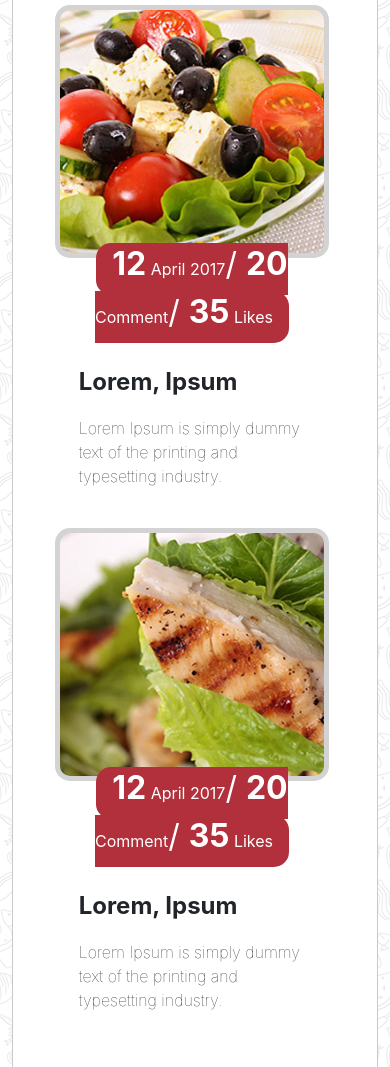
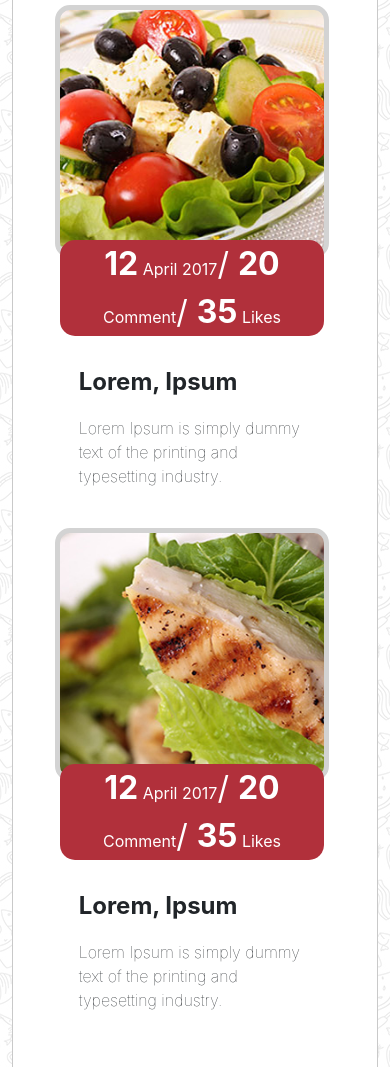
Before and after one commit to Navezm/Site_du_chef, a website: page index.html in a window 390 px wide. Shown: the part 6261-7328 px from the top of the page. Drawn offline with nearby package versions, Linux system fonts and the light colour scheme.

Commit message:
Correction section blog responsive

```diff
--- a/index.html
+++ b/index.html
@@ -926,13 +926,13 @@
                         <div class="col-lg-6 col-sm-12 pl-5 d-flex flex-column align-items-end card_blog">
                             <div class="w-75 m-0">
                                 <!-- Div image -->
-                                <div class="text-center" id="img_blog_div">
+                                <div class="text-center px-5" id="img_blog_div">
                                     <div class="h-75 mb-5">
 
                                     </div>
-                                    <span class="span_blog_card pb-3 px-3 text-white">
+                                    <div class="span_blog_card text-white">
                                         <span class="font-weight-bold fa-2x">12</span> April 2017<span class="fa-2x">/ </span> <span class="font-weight-bold fa-2x">20</span> Comment<span class="fa-2x">/ </span><span class="font-weight-bold fa-2x">35</span> Likes
-                                    </span>
+                                    </div>
                                 </div>
                                 <!-- Div image -->
 
@@ -950,13 +950,13 @@
                         <div class="col-lg-6 col-sm-12 card_blog">
                             <div class="w-75">
                                 <!-- Div image -->
-                                <div class="text-center" id="img_blog_div2">
+                                <div class="text-center px-5" id="img_blog_div2">
                                     <div class="h-75 mb-5">
 
                                     </div>
-                                    <span class="span_blog_card pb-3 px-3 text-white">
+                                    <div class="span_blog_card text-white">
                                         <span class="font-weight-bold fa-2x">12</span> April 2017<span class="fa-2x">/ </span> <span class="font-weight-bold fa-2x">20</span> Comment<span class="fa-2x">/ </span><span class="font-weight-bold fa-2x">35</span> Likes
-                                    </span>
+                                    </div>
                                 </div>
                                 <!-- Div image -->
 
--- a/src/scss/modules/_section.scss
+++ b/src/scss/modules/_section.scss
@@ -217,9 +217,8 @@
 }
 
 .span_blog_card{
-    padding-top: 6%;
     border-radius: 15px;
-    background-color: $red_chef_txt
+    background-color: $red_chef_txt;
 }
 
 #img_blog_div2{
@@ -271,6 +270,14 @@
 
     .card_div{
         margin: 0 !important;
+        padding: 0 !important;
+    }
+
+    #img_blog_div{
+        padding: 0 !important;
+    }
+
+    #img_blog_div2{
         padding: 0 !important;
     }
 
```
Also changed, not shown: public/css/app.css.
